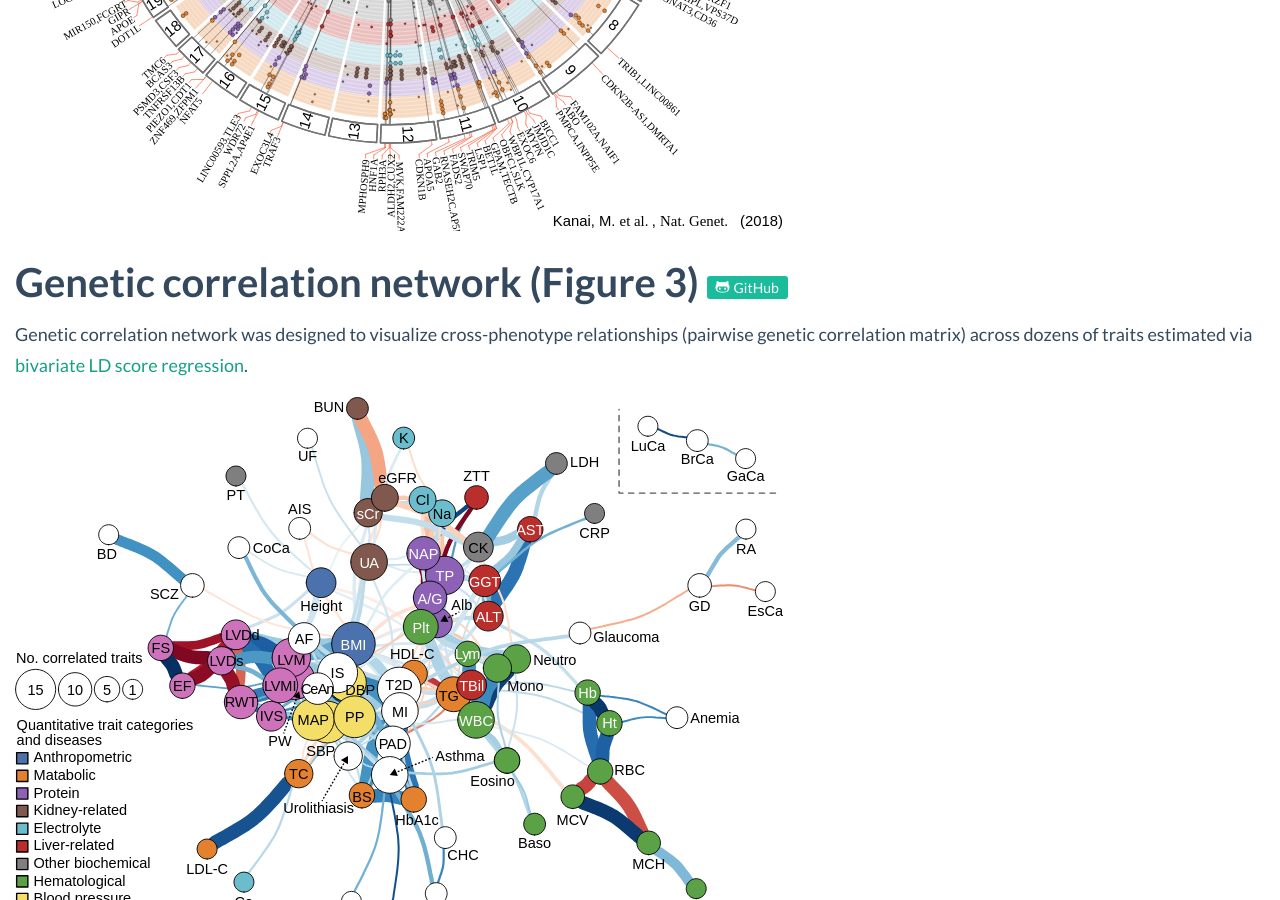
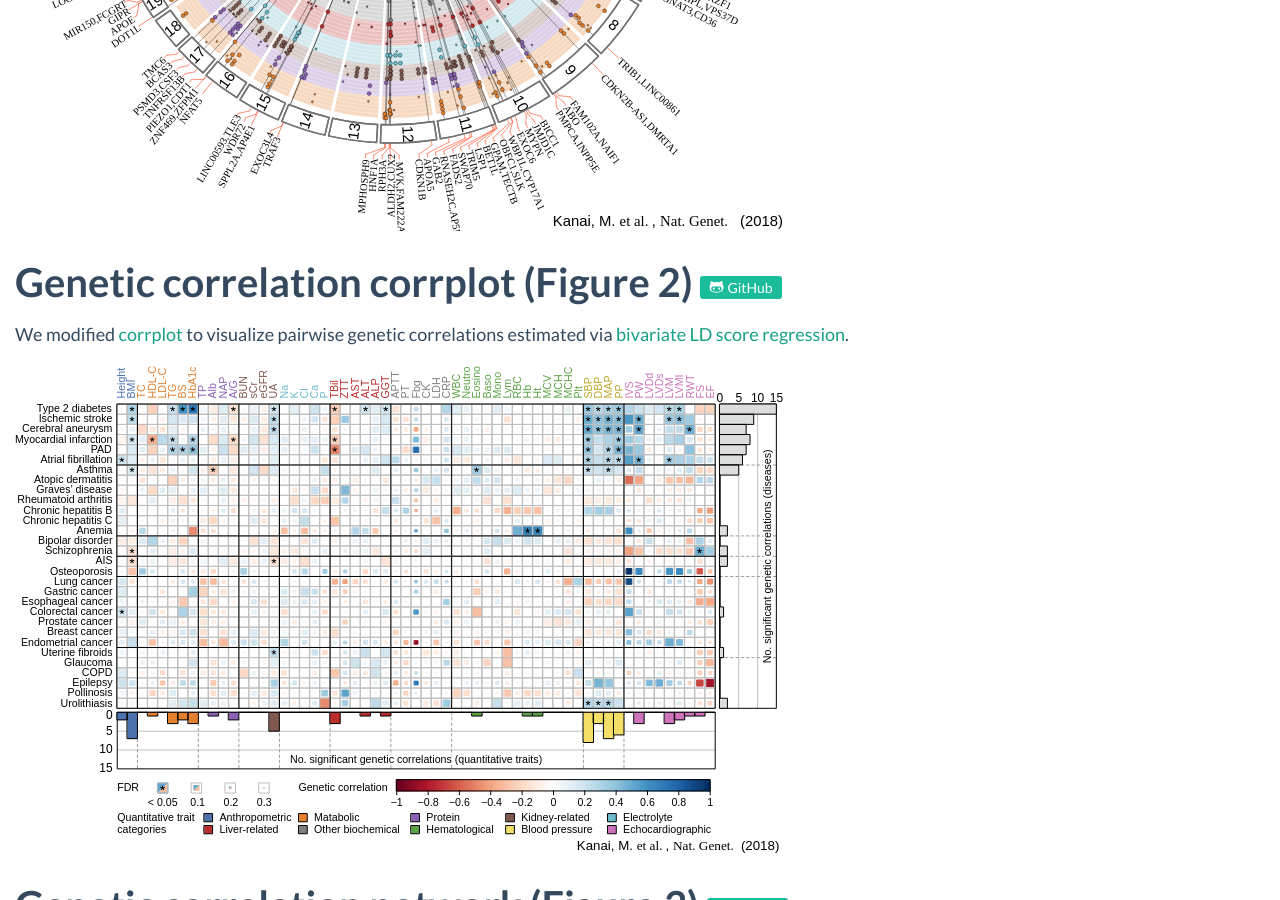
Before and after one commit to xtmgah/mkanai.github.io, a Jekyll site: the page built from software.md, in a window 1280 px wide and 900 px high, scrolled down 4242 px. Built offline with Jekyll 4.4.1, drawn with Linux system fonts in a browser that asks for light colours; Markdown is read by kramdown in place of the engine named in the settings; some of the changed text lies outside the part shown.

Commit message:
add ldsc-corrplot-rg

```diff
--- a/software.md
+++ b/software.md
@@ -396,6 +396,11 @@ title: Software & Data
 
 <img src="/img/Kanai2018_Fig1.svg" alt="Fuji plot" width="100%" style="max-width:768px">
 
+### Genetic correlation corrplot (Figure 2) {% github_link ldsc-corrplot-rg %}
+We modified [corrplot](https://github.com/taiyun/corrplot) to visualize pairwise genetic correlations estimated via [bivariate LD score regression](https://www.nature.com/articles/ng.3406).
+
+<img src="/img/Kanai2018_Fig2.svg" alt="Genetic correlation corrplot" width="100%" style="max-width:768px">
+
 ### Genetic correlation network (Figure 3) {% github_link ldsc-network-plot %}
 Genetic correlation network was designed to visualize cross-phenotype relationships (pairwise genetic correlation matrix) across dozens of traits estimated via [bivariate LD score regression](https://www.nature.com/articles/ng.3406).
 
@@ -415,8 +420,10 @@ Cell-type specificity network was designed to summarize cell-type specific enric
 * [LD score](https://data.broadinstitute.org/alkesgroup/LDSCORE/) (Price Lab website)
   * [Additional LD score for East Asians](http://jenger.riken.jp/en/data) (our Lab website)
 * [Fuji plot](https://github.com/mkanai/fujiplot)
+* [ldsc-corrplot-rg](https://github.com/mkanai/ldsc-corrplot-rg)
 * [ldsc-network-plot](https://github.com/mkanai/ldsc-network-plot)
 * [circos](http://circos.ca/)
+* [corrplot](https://github.com/taiyun/corrplot)
 * [1000 Genomes Project](http://www.1000genomes.org/)
 
 --------
```
Also changed, not shown: img/Kanai2018_Fig2.svg (added).
